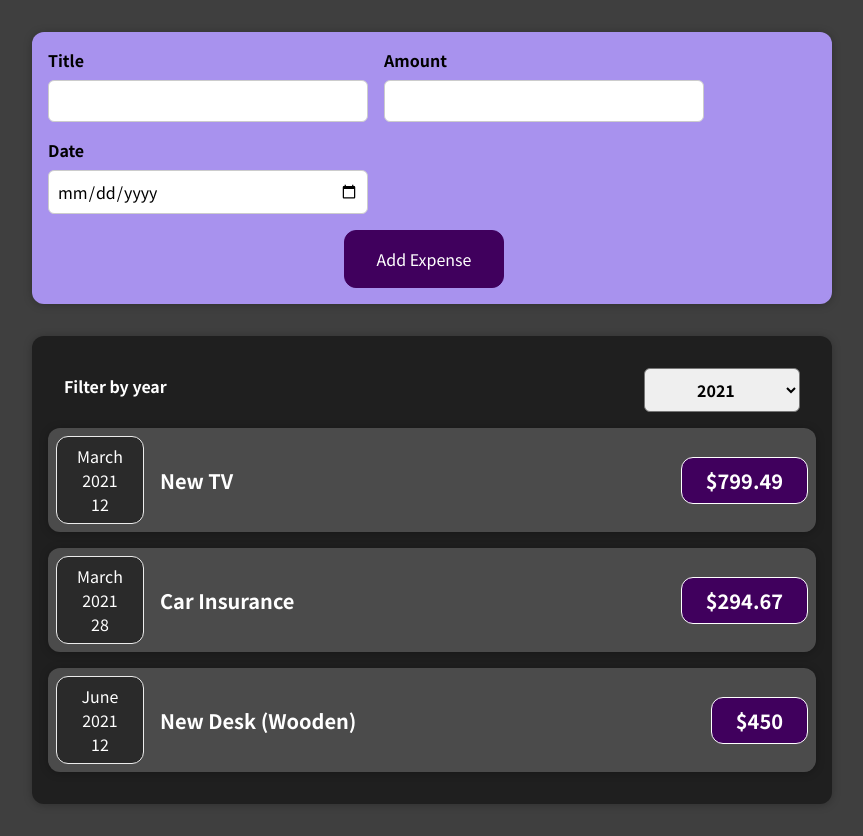
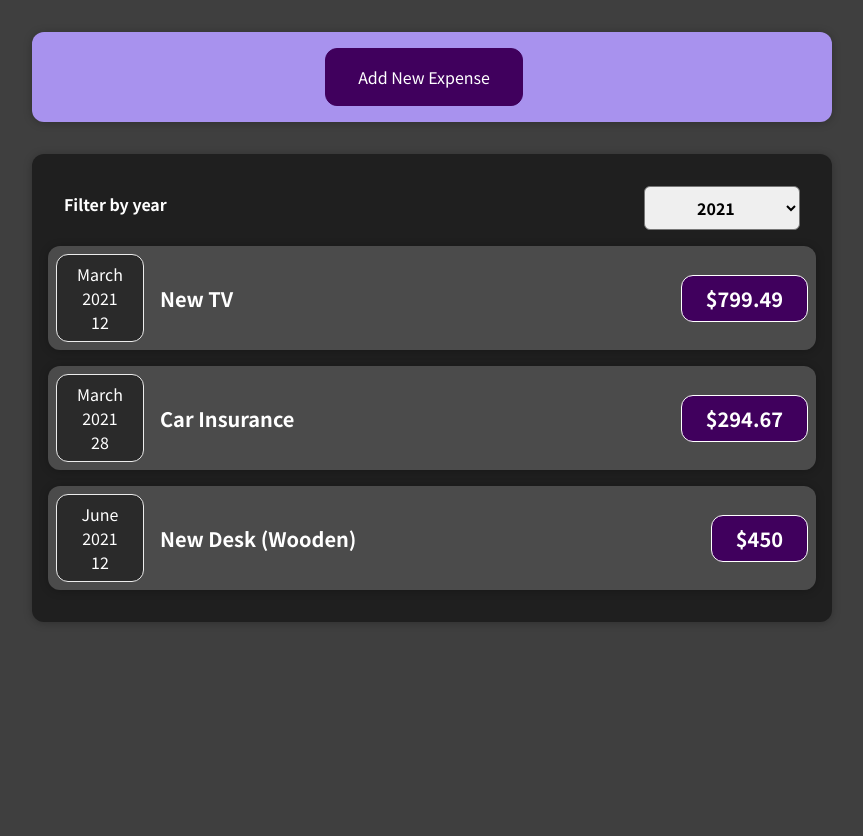
Before and after one commit to fukupug/react-complete-guide, a React (Create React App) app in the folder expense-tracker/: page / in a window 1280 px wide. Shown: the whole page, without its empty margins (208-1071 px from the left). After the commit the page ends 800 px from the top, so only its background shows below. Built offline with nearby package versions, Linux system fonts and the light colour scheme.

Commit message:
Implement conditional  display of expense form component

```diff
--- a/expense-tracker/src/components/new-expense/ExpenseForm.js
+++ b/expense-tracker/src/components/new-expense/ExpenseForm.js
@@ -65,7 +65,8 @@ const ExpenseForm = (props) => {
           />
         </div>
       </div>
-      <div>
+      <div className="new-expense__actions">
+        <button onClick={props.onClickCancel}>Cancel</button>
         <button type="submit">Add Expense</button>
       </div>
     </form>
--- a/expense-tracker/src/components/new-expense/NewExpense.js
+++ b/expense-tracker/src/components/new-expense/NewExpense.js
@@ -1,20 +1,38 @@
+import { useState } from "react";
+
 import ExpenseForm from "./ExpenseForm";
 import "./NewExpense.css";
 
 const NewExpense = (props) => {
+  const [showFormFlag, setShowFormFlag] = useState(false);
+
+  const showForm = () => {
+    setShowFormFlag(true);
+  };
+
+  const hideForm = () => {
+    setShowFormFlag(false);
+  };
+
   const saveExpenseDataHandler = (enteredExpenseData) => {
     const expense = {
       ...enteredExpenseData,
       id: Math.random().toString(),
     };
     props.onAddExpense(expense);
+    hideForm();
   };
 
-  return (
-    <div className="new-expense">
-      <ExpenseForm onSaveExpenseData={saveExpenseDataHandler} />
-    </div>
+  const newExpenseContent = showFormFlag ? (
+    <ExpenseForm
+      onSaveExpenseData={saveExpenseDataHandler}
+      onClickCancel={hideForm}
+    />
+  ) : (
+    <button onClick={showForm}>Add New Expense</button>
   );
+
+  return <div className="new-expense">{newExpenseContent}</div>;
 };
 
 export default NewExpense;
```
